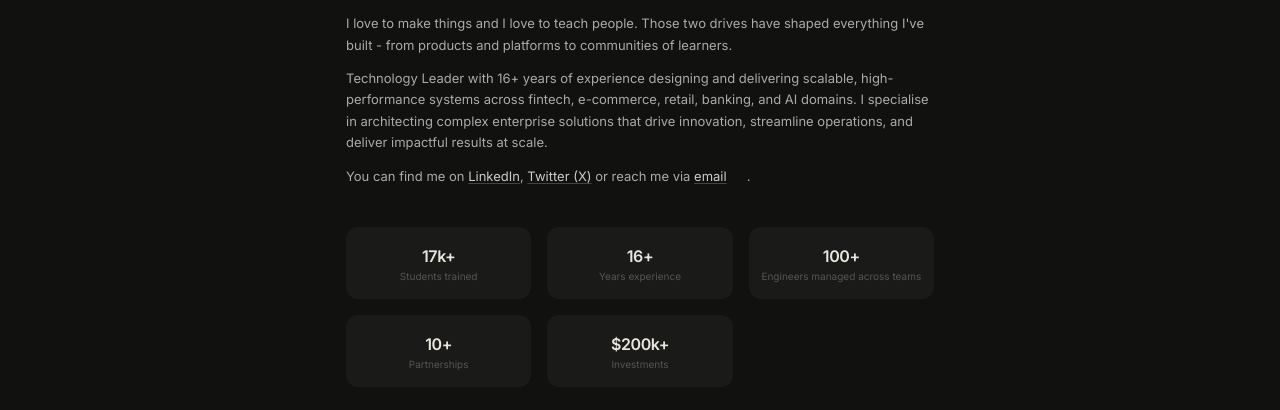
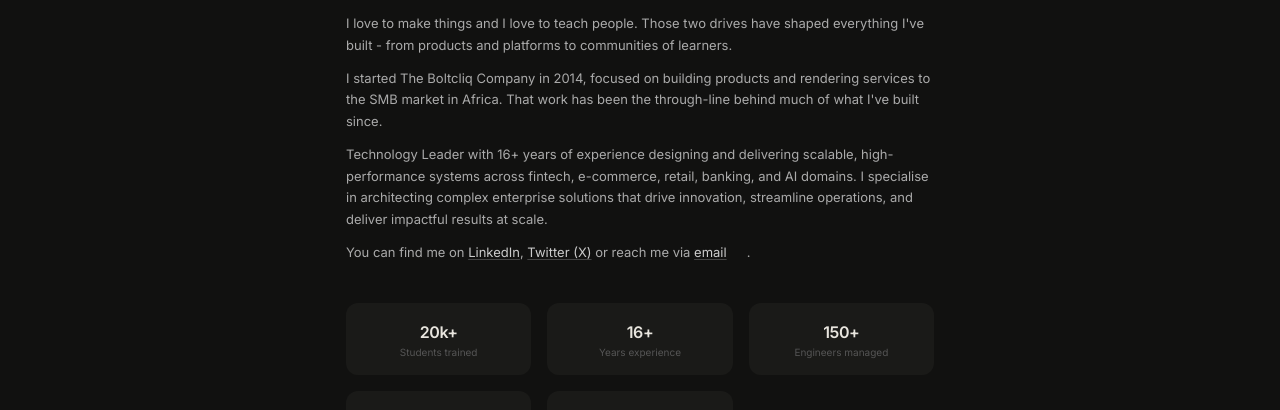
Before and after one commit to solomonmarvel97/solomonmarvel-website, a Vue app: page / in a window 1280 px wide. Shown: the part 539-949 px from the top of the page. Built offline with nearby package versions, Linux system fonts and the light colour scheme; no server answers; some icons are missing.

Commit message:
3 modified (unstaged)s — on dev
modified: src/components/profile/ProfileBioSection.vue, src/profile/data.ts, src/profile/injectStructuredData.ts

```diff
--- a/src/components/profile/ProfileBioSection.vue
+++ b/src/components/profile/ProfileBioSection.vue
@@ -32,6 +32,11 @@ const emit = defineEmits<{
       I've built - from products and platforms to communities of learners.
     </p>
     <p>
+      I started The Boltcliq Company in 2014, focused on building products and rendering services
+      to the SMB market in Africa. That work has been the through-line behind much of what I've
+      built since.
+    </p>
+    <p>
       Technology Leader with {{ yearsOfExperience }}+ years of experience designing and delivering scalable,
       high-performance systems across fintech, e-commerce, retail, banking, and AI domains.
       I specialise in architecting complex enterprise solutions that drive innovation,
--- a/src/profile/data.ts
+++ b/src/profile/data.ts
@@ -17,11 +17,11 @@ export const coverImages = [
 ] as const
 
 export const achievements = [
-  { value: '17k+', label: 'Students trained' },
+  { value: '20k+', label: 'Students trained' },
   { value: `${new Date().getFullYear() - 2010}+`, label: 'Years experience' },
-  { value: '100+', label: 'Engineers managed across teams' },
-  { value: '10+', label: 'Partnerships' },
-  { value: '$200k+', label: 'Investments' },
+  { value: '150+', label: 'Engineers managed' },
+  { value: '20+', label: 'Partnerships' },
+  { value: '$200k+', label: 'Personal financing' },
 ] as const
 
 export const skills = [
@@ -65,6 +65,7 @@ export const experience: ExperienceGroup[] = [
     year: '2014',
     items: [
       { role: 'President', company: 'The Boltcliq Company', period: 'Present', url: 'https://boltcliq.com' },
+      { role: 'Chief Technology Officer', company: 'PeerPay Network', period: 'Present', url: 'https://peerpaynetwork.com' },
     ],
   },
   {
@@ -72,7 +73,6 @@ export const experience: ExperienceGroup[] = [
     items: [
       { role: 'Head of R&D', company: 'uLesson Group / Miva University', period: 'Sep 2025', url: 'https://miva.edu.ng' },
       { role: 'Senior AI Solutions Architect', company: 'uLesson Group / Miva University', period: 'May 2025', url: 'https://miva.edu.ng' },
-      { role: 'Chief Technology Officer', company: 'PeerPay Network', period: 'Present', url: 'https://peerpaynetwork.com' },
     ],
   },
   {
--- a/src/profile/injectStructuredData.ts
+++ b/src/profile/injectStructuredData.ts
@@ -63,7 +63,7 @@ export function injectProfileStructuredData() {
       { '@type': 'Organization', name: 'Farm25', foundingDate: '2023' },
       { '@type': 'Organization', name: 'Swift', foundingDate: '2023' },
     ],
-    hasCredential: '$200k+ in investments raised across 10+ businesses and partnerships',
+    hasCredential: '$200k+ in personal financing across 20+ businesses and partnerships',
     alumniOf: {
       '@type': 'EducationalOrganization',
       name: 'Computer Science',
```
